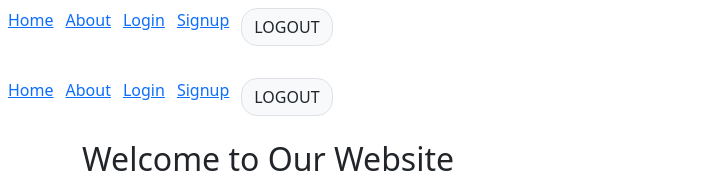
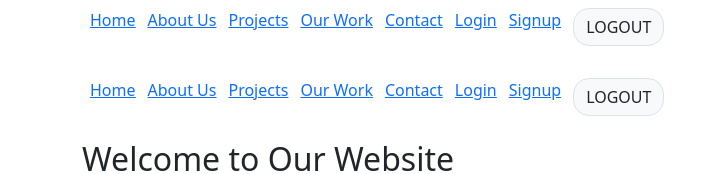
Before and after one commit to prahladgaur/sample, a React (Vite) app: page / in a window 1280 px wide. Shown: the top 174 px of the page, without its empty margins (0-719 px from the left). Built offline with nearby package versions, Linux system fonts and the light colour scheme.

Commit message:
Update Navbar.jsx

```diff
--- a/src/components/Navbar.jsx
+++ b/src/components/Navbar.jsx
@@ -1,4 +1,4 @@
-//import React from "react";
+import {useState} from "react";
 import { Link ,useNavigate} from "react-router-dom";
 //import {useSelector} from 'react-redux'
 import axios from "axios"
@@ -6,6 +6,7 @@ import axios from "axios"
 function Navbar() {
 
   const navigate = useNavigate()
+   const [menuOpen, setMenuOpen] = useState(false);
   const handleLogout = () =>{
       axios.get('https://mernappback-qhiy.onrender.com/auth/logout')
       .then(res=>{
@@ -17,31 +18,52 @@ function Navbar() {
       })
   }
   return (
+   <>
+   <header>
         <nav>
-      <ul>
+          <div className="container">
 
+            <div className="menu-toggle" onClick={()=>{setMenuOpen(!menuOpen)}}>
+              <span></span>
+              <span></span>
+              <span></span>
+            </div>
+            <ul className={`nav-links ${menuOpen ? 'open' : ''}`} >
               <li>
-          <Link to="/">Home</Link>
+                <a href="#home"><Link to="/">Home</Link></a>
               </li>
               <li>
-          <Link to="/about">About</Link>
+                <a href="#about">About Us</a>
               </li>
-
-
               <li>
+                <a href="#projects">Projects</a>
+              </li>
+              <li>
+                <a href="#work">Our Work</a>
+              </li>
+              <li>
+                <a href="#contact">Contact</a>
+              </li>
+              <li>
+                {" "}
                 <Link to="/login">Login</Link>
               </li>
               <li>
                 <Link to="/signup">Signup</Link>
               </li>
-        <li><button
-    className='btn btn-default border w-100 bg-light rounded-4 text-decoration-none'
+              <li>
+                <button
+                  className="btn btn-default border w-100 bg-light rounded-4 text-decoration-none"
                   onClick={handleLogout}
-    >LOGOUT</button></li>
-
-
+                >
+                  LOGOUT
+                </button>
+              </li>
             </ul>
+          </div>
         </nav>
+      </header>
+   </>
   );
 }
 
```
Lines whose indentation alone changed are shown as unchanged.
